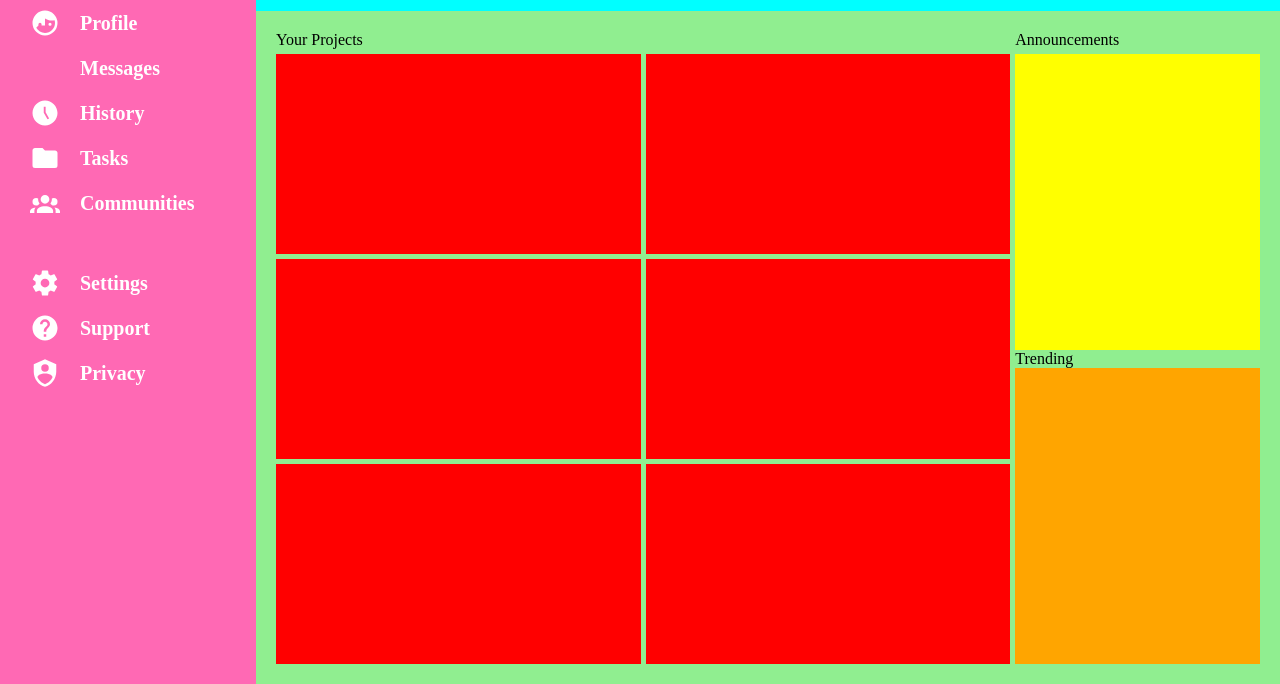
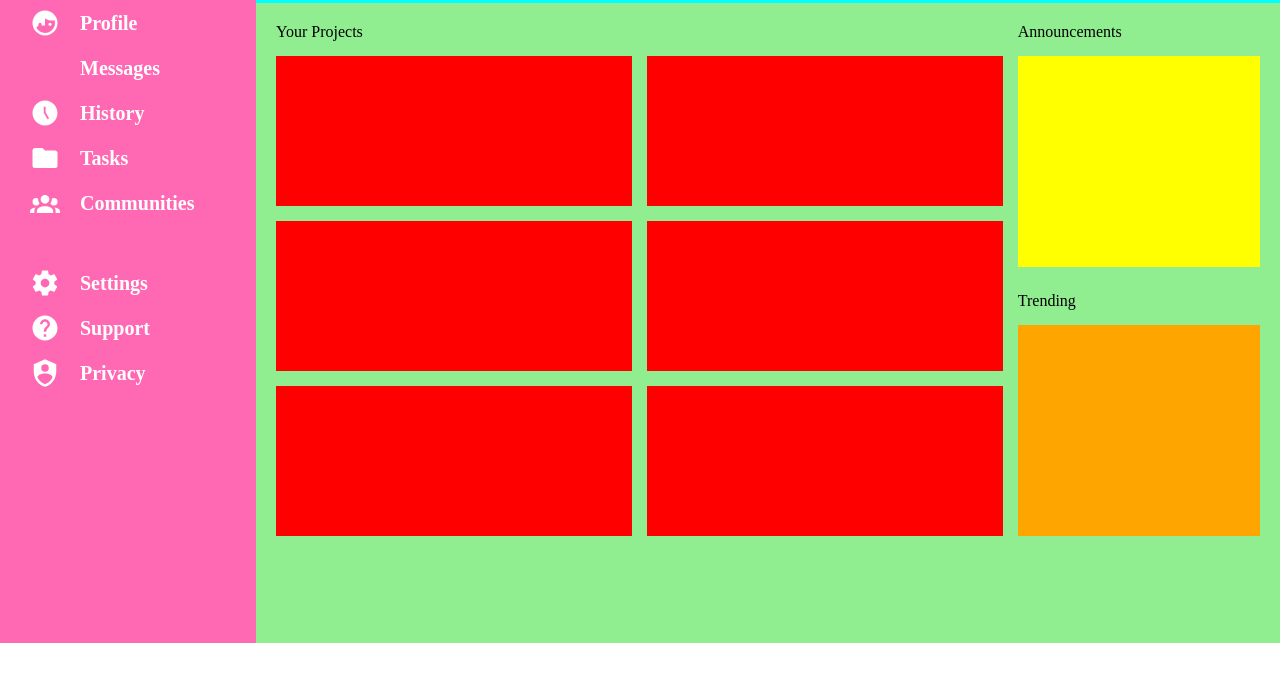
Before and after one commit to hugo-michel/odin-admin-dashboard, a plain HTML site: page index.html in a window 1280 px wide. Shown: the part 157-841 px from the top of the page. After the commit the page ends 800 px from the top, so only its background shows below. Drawn offline with Linux system fonts and the light colour scheme.

Commit message:
main un peu mieux

```diff
--- a/style.css
+++ b/style.css
@@ -156,14 +156,23 @@ button {
 .main-container {
 	display: grid;
 	grid-template-columns: 3fr 1fr;
-	gap: 5px;
+    grid-template-rows: 1fr;
+	gap: 15px;
+    /* min-height: 100%; */
 }
 /* projects */
 
-.projects {
+/* .projects {
 	display: grid;
 	grid-template-columns: repeat(auto-fit, minmax(250px, 1fr));
 	gap: 5px;
+} */
+
+.projects {
+    display: grid;
+    grid-template-columns: 1fr 1fr;
+    grid-template-rows: min-content repeat(3, 1fr);
+    gap: 15px;
 }
 
 .projects > p {
@@ -172,19 +181,20 @@ button {
 
 .projects-card {
 	background-color: red;
-	height: 200px;
+	height: 150px;
 }
 
 /* main side */
 
 .main-side {
 	display: grid;
+    gap: 25px;
 }
 
 .announcements {
 	display: grid;
 	grid-template-rows: min-content 1fr;
-	gap: 5px;
+	gap: 15px;
 }
 
 .announcements-card {
@@ -195,6 +205,7 @@ button {
 .trending {
 	display: grid;
 	grid-template-rows: min-content 1fr;
+    gap: 15px;
 }
 
 .trending-card {
```
Also changed, not shown: index.html (+3 -0 lines).
